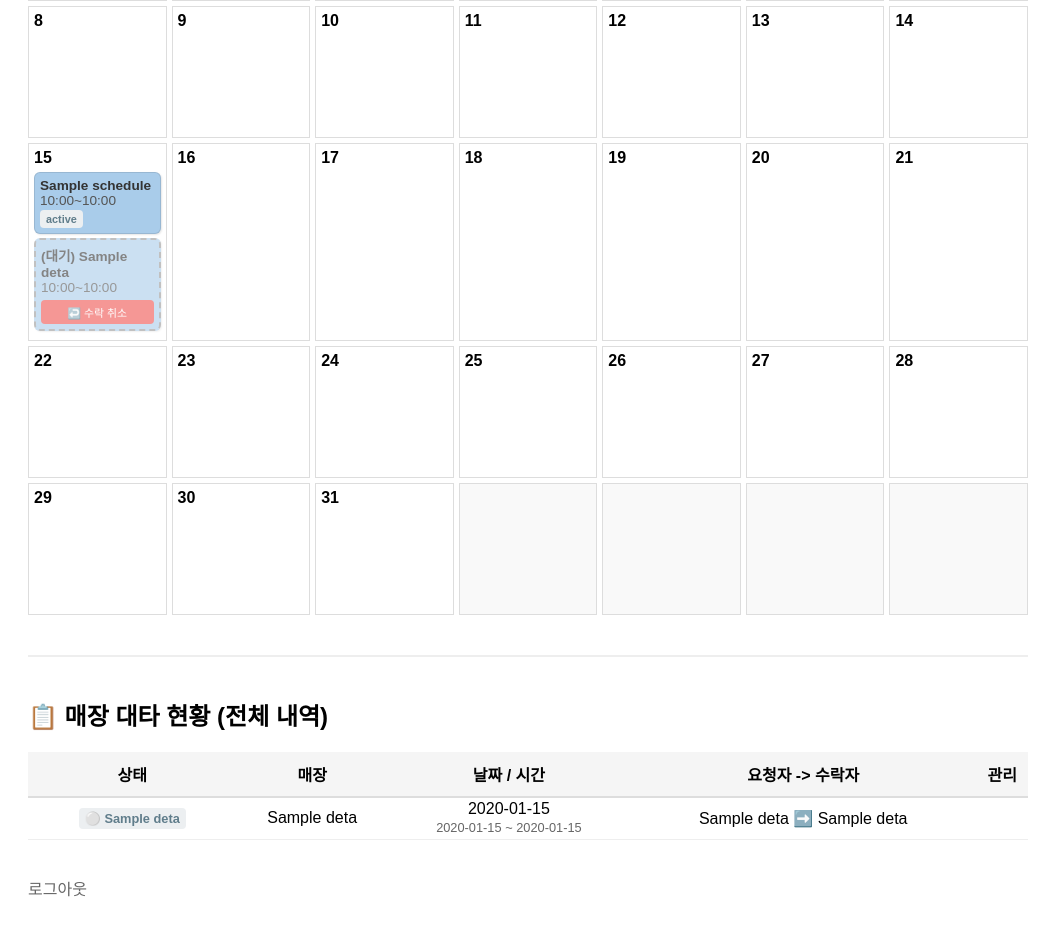
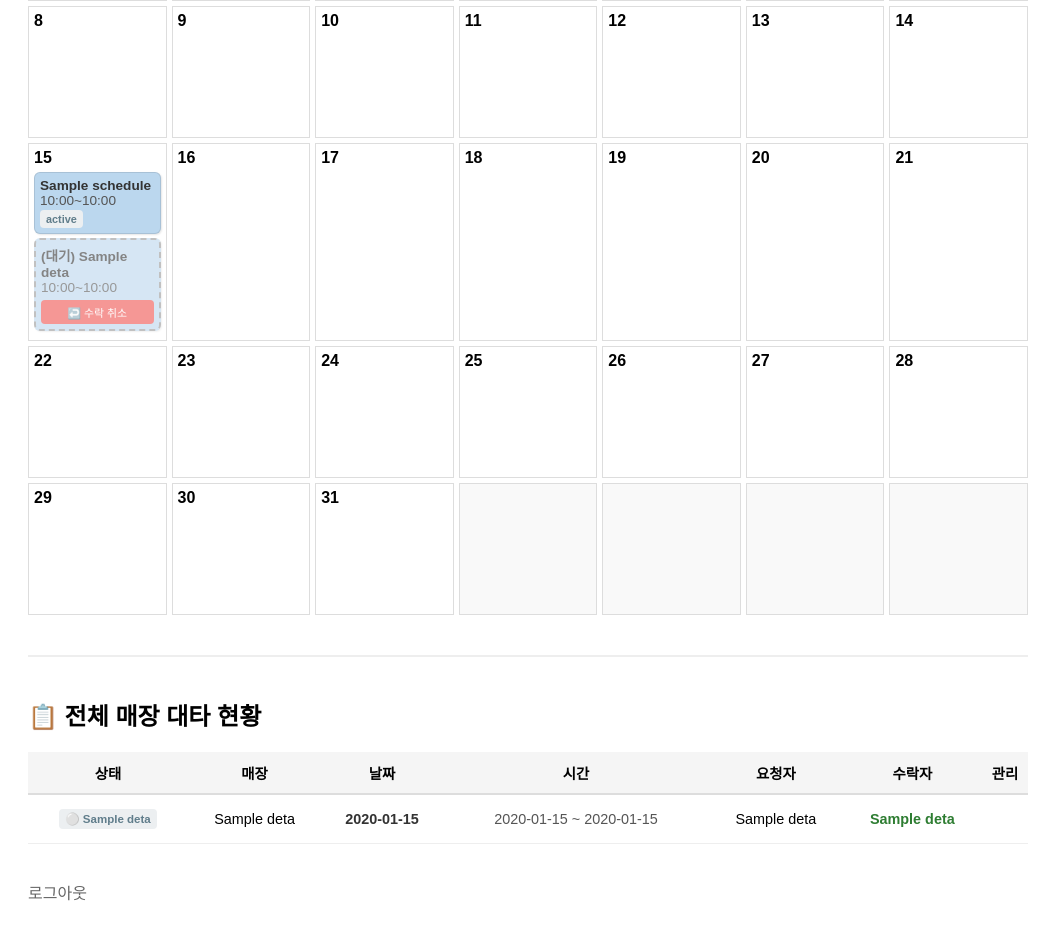
Before and after one commit to clara4795/alba_deta_db, a Flask app: page /dashboard in a window 1280 px wide. Shown: the part 274-1206 px from the top of the page, without its empty margins (0-1063 px from the left). Before the commit the page ends 1171 px from the top, so only its background shows below. Run offline with Flask 3, Linux system fonts and the light colour scheme; the visitor is signed in with stand-in values (Sample User, id 1); a database or web service that is not in the repository returns one stand-in record (values such as "Sample title"); some libraries are stand-ins or nearby versions.

Commit message:
modify detalist UI

```diff
--- a/app.py
+++ b/app.py
@@ -59,13 +59,13 @@ def login():
 # =========================================================
 # 색상 팔레트 (매장별 고정 색상을 위해 사용)
 STORE_COLORS = [
-    "#EDADB4", # 빨강 (파스텔)
-    "#A9CCEA", # 파랑 (파스텔)
-    "#A2D1A4", # 초록 (파스텔)
-    "#E1BBE8", # 보라 (파스텔)
-    "#F0D0A0", # 주황 (파스텔)
-    "#99E7CA", # 청록 (파스텔)
-    "#E1F3A5", # 라임 (파스텔)
+    '#FFCDD2', # 빨강 (파스텔)
+    "#BBD7EE", # 파랑 (파스텔)
+    '#C8E6C9', # 초록 (파스텔)
+    '#E1BEE7', # 보라 (파스텔)
+    '#FFE0B2', # 주황 (파스텔)
+    '#B2DFDB', # 청록 (파스텔)
+    '#F0F4C3', # 라임 (파스텔)
 ]
 
 @app.route('/dashboard')
@@ -95,6 +95,14 @@ def dashboard():
         WHERE su.user_id = %s
     """, (user_id,))
     my_stores = cur.fetchall()
+
+    # ★ [추가된 로직] 현재 선택된 매장 이름(current_store_name) 구하기
+    current_store_name = "전체 매장" # 기본값
+    if current_store_id:
+        for store in my_stores:
+            if store[0] == current_store_id:
+                current_store_name = store[1]
+                break
 
     # 4. SQL 기본 조건 (필터링 적용)
     # 매장이 선택되었으면 SQL 뒤에 붙일 조건문 생성
@@ -230,6 +238,7 @@ def dashboard():
                            calendar_matrix=cal, schedule_map=schedule_map,
                            all_requests=all_requests, # 전체 리스트 전달
                            my_stores=my_stores, current_store_id=current_store_id, # 필터용 데이터
+                           current_store_name=current_store_name,
                            prev_year=prev_year, prev_month=prev_month,
                            next_year=next_year, next_month=next_month)
 
--- a/templates/dashboard.html
+++ b/templates/dashboard.html
@@ -134,55 +134,64 @@
         {% endfor %}
     </div>
 
-    <div style="max-width: 1000px; margin-top: 40px; border-top: 2px solid #eee; padding-top: 20px;">
-        <h2>📋 매장 대타 현황 (전체 내역)</h2>
+   <div style="max-width: 1000px; margin-top: 40px; border-top: 2px solid #eee; padding-top: 20px;">
 
-        <table style="width: 100%; border-collapse: collapse; text-align: center;">
+        <h2>📋 {{ current_store_name }} 대타 현황</h2>
+
+        <table style="width: 100%; border-collapse: collapse; text-align: center; font-size: 0.9em;">
             <tr style="background-color: #f5f5f5; border-bottom: 2px solid #ddd;">
                 <th style="padding: 10px;">상태</th>
                 <th>매장</th>
-                <th>날짜 / 시간</th>
-                <th>요청자 -> 수락자</th>
-                <th>관리</th>
+                <th>날짜</th>   <th>시간</th>   <th>요청자</th> <th>수락자</th> <th>관리</th>
             </tr>
 
             {% if all_requests %}
                 {% for req in all_requests %}
-                <tr style="border-bottom: 1px solid #eee;">
-                    <td style="padding: 10px;">
+                <tr style="border-bottom: 1px solid #eee; height: 50px;">
+                    <td>
                         {% if req[8] == '구하는중' %} <span class="badge badge-green">🟢 모집중</span>
                         {% elif req[8] == '승인대기' %} <span class="badge badge-yellow">🟡 승인대기</span>
                         {% else %} <span class="badge badge-gray">⚪ {{ req[8] }}</span>
                         {% endif %}
                     </td>
+
                     <td>{{ req[3] }}</td>
+
+                    <td style="color: #333; font-weight: bold;">
+                        {{ req[6].strftime('%Y-%m-%d') }}
+                    </td>
+
+                    <td style="color: #555;">
+                        {{ req[6].strftime('%H:%M') }} ~ {{ req[7].strftime('%H:%M') }}
+                    </td>
+
+                    <td>{{ req[4] }}</td>
+
                     <td>
-                        {{ req[6].strftime('%Y-%m-%d') }}<br>
-                        <span style="font-size: 0.8em; color: #666;">
-                            {{ req[6].strftime('%H:%M') }} ~ {{ req[7].strftime('%H:%M') }}
-                        </span>
+                        {% if req[5] %}
+                            <span style="color: #2e7d32; font-weight: bold;">{{ req[5] }}</span>
+                        {% else %}
+                            <span style="color: #ccc;">-</span>
+                        {% endif %}
                     </td>
-                    <td>
-                        {{ req[4] }}
-                        {% if req[5] %} ➡️ {{ req[5] }} {% endif %}
-                    </td>
+
                     <td>
                         {% if req[8] == '구하는중' and req[9] != user_id %}
                             <form action="{{ url_for('accept_deta', deta_id=req[0], schedule_id=req[1]) }}" method="post">
-                                <button class="btn-sm btn-accept" style="width: auto;" onclick="return confirm('수락하시겠습니까?')">🙆‍♂️ 수락하기</button>
+                                <button class="btn-sm btn-accept" style="width: auto;" onclick="return confirm('수락하시겠습니까?')">🙆‍♂️ 수락</button>
                             </form>
 
                         {% elif req[8] == '구하는중' and req[9] == user_id %}
-                             <span style="color: #2196F3; font-size: 0.9em;">(내 요청글)</span>
+                             <span style="color: #2196F3;">(내 요청)</span>
 
                         {% elif req[8] == '승인대기' %}
-                             <span style="color: #ef6c00; font-size: 0.9em;">관리자 확인중</span>
+                             <span style="color: #ef6c00;">승인 대기 중</span>
                         {% endif %}
                     </td>
                 </tr>
                 {% endfor %}
             {% else %}
-                <tr><td colspan="5" style="padding: 20px; color: #999;">대타 내역이 없습니다.</td></tr>
+                <tr><td colspan="7" style="padding: 20px; color: #999;">대타 내역이 없습니다.</td></tr>
             {% endif %}
         </table>
     </div>
```
